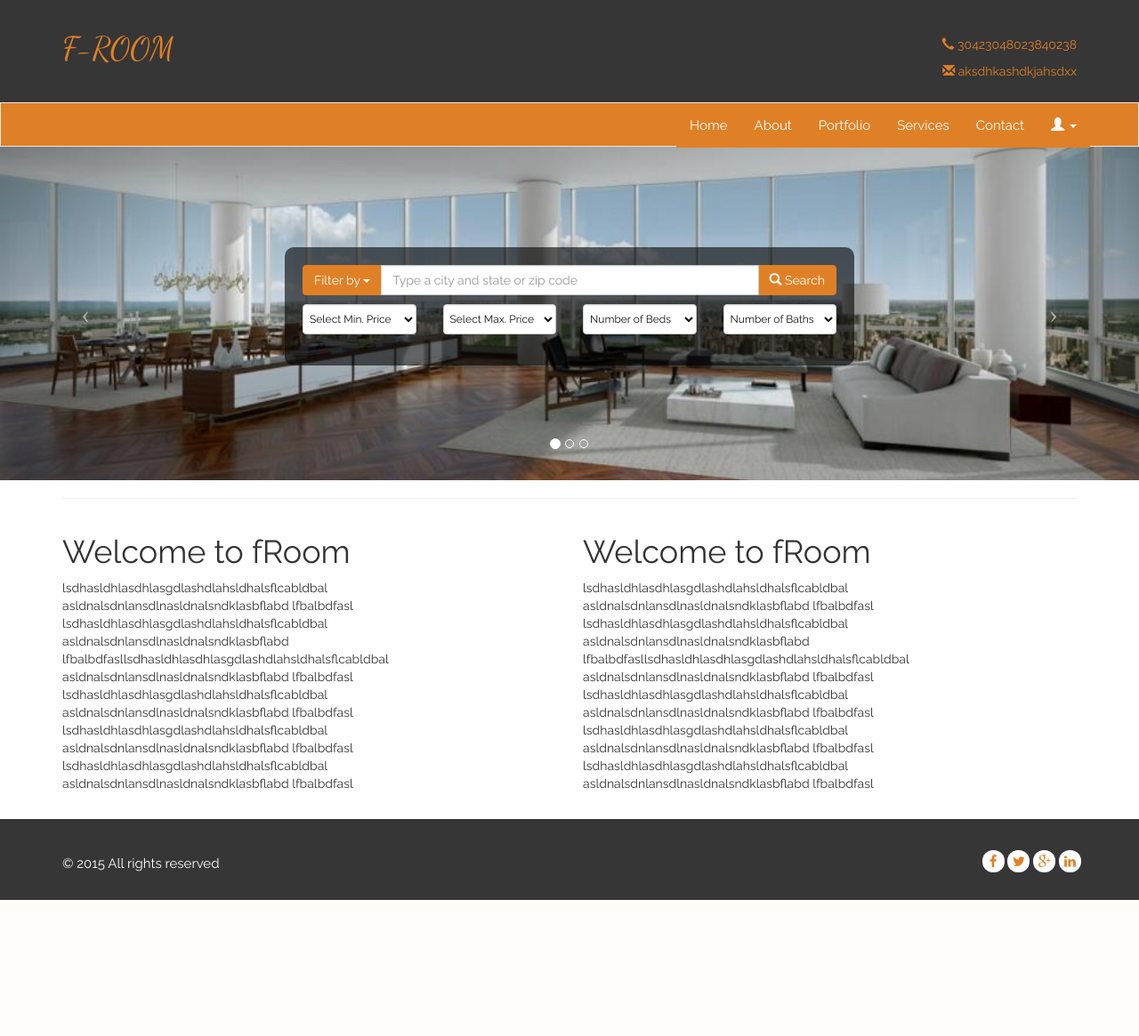
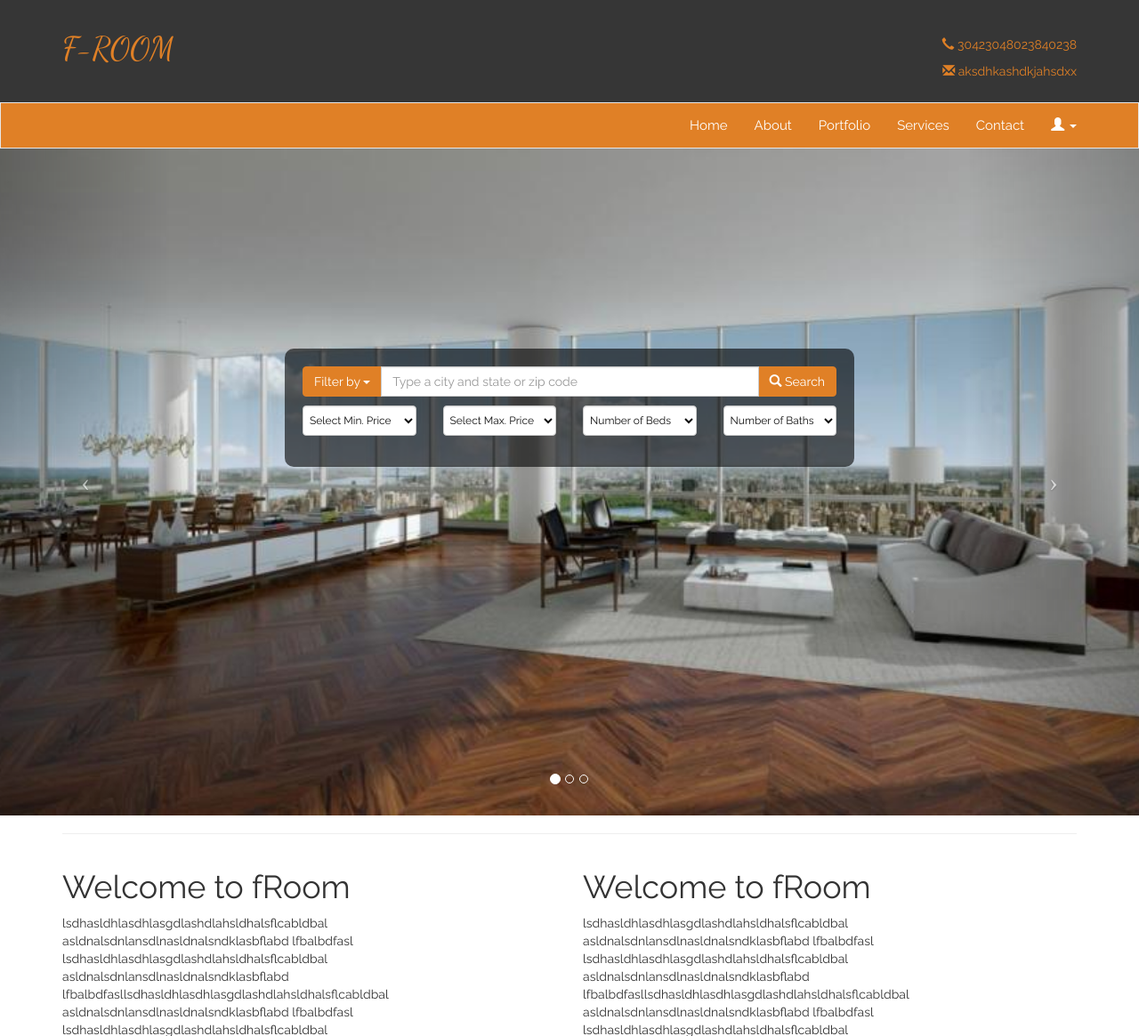
Before and after one commit to agency2016/froomfrontend, a PHP site: page /index.php in a window 1280 px wide. Shown: the top 1165 px of the page at 89% size. Before the commit the page ends 1012 px from the top, so only its background shows below. Run offline with PHP 8.4, Linux system fonts and the light colour scheme; some libraries are stand-ins or nearby versions.

Commit message:
searchbar position and navbar fixed

```diff
--- a/css/style.css
+++ b/css/style.css
@@ -86,7 +86,7 @@ a,a:hover{
 /* Navigation */
 
 .navbar-nav{
-    margin-bottom: -10px;
+    margin-bottom: 0px;
     margin-top: 0px;
 }
 
@@ -173,6 +173,7 @@ a,a:hover{
 
 .carousel{
   margin-top: 5px;
+  height: 100%;
 }
 
 @media (max-width: 767px) {
```
